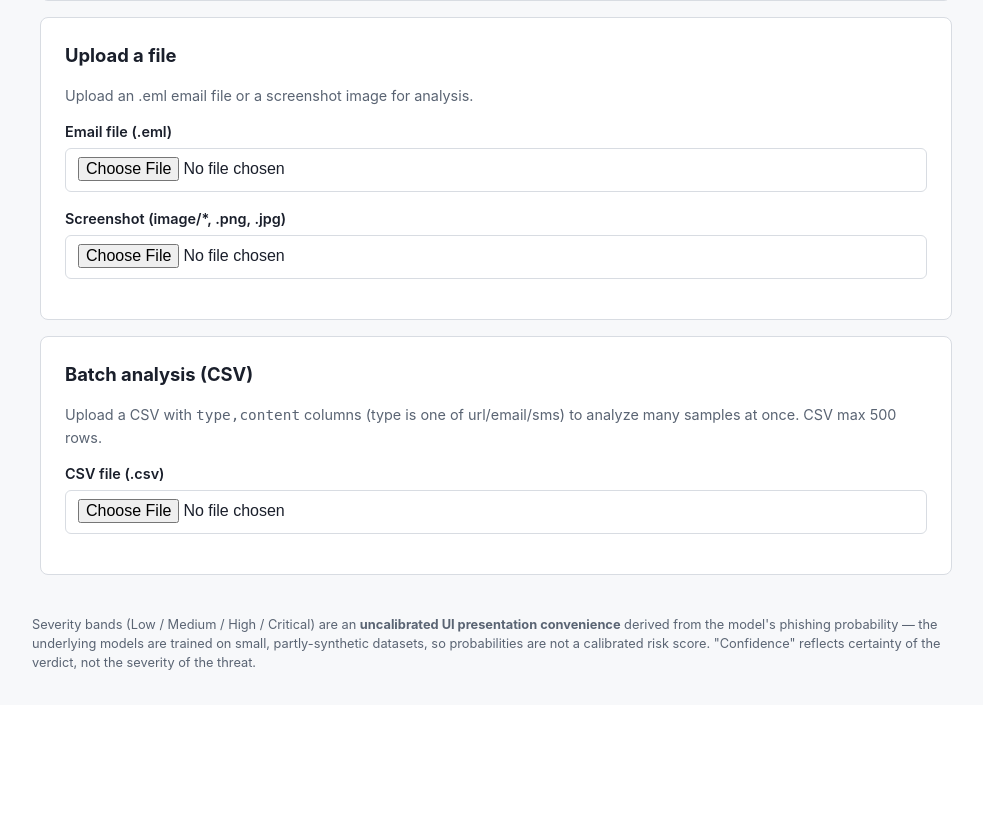
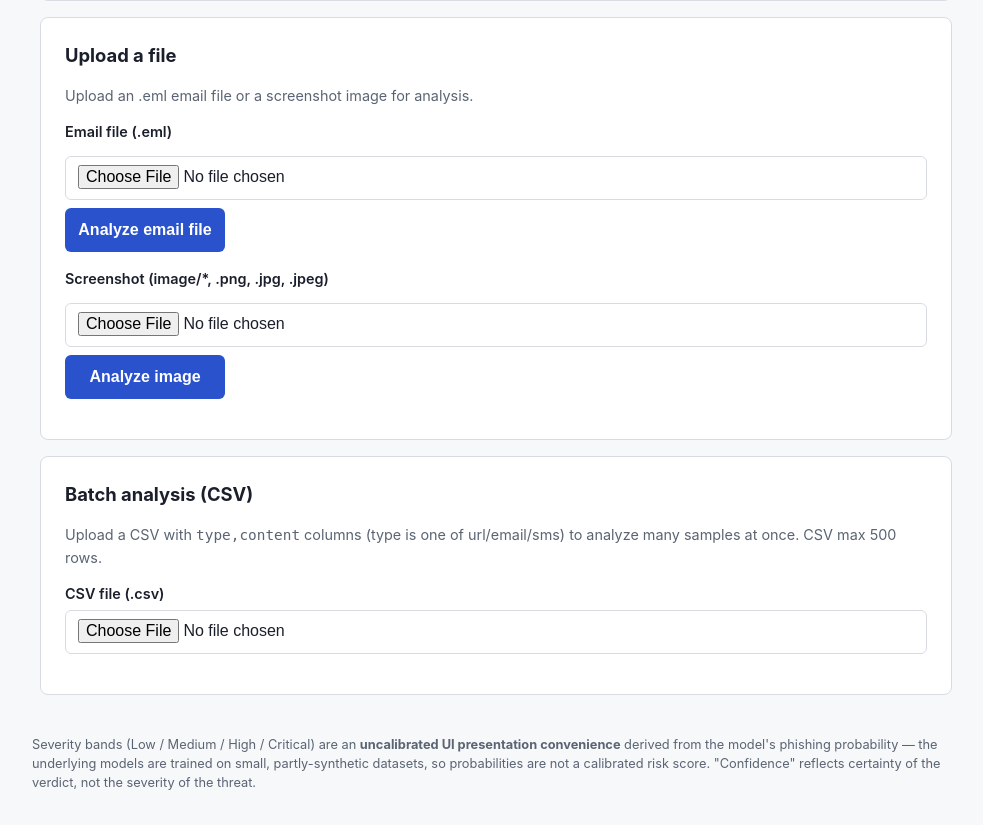
Before and after one commit to H4ck1nGPr13sT/phishguard, a FastAPI app: page / in a window 1280 px wide. Shown: the part 531-1356 px from the top of the page, without its empty margins (144-1127 px from the left). Before the commit the page ends 1201 px from the top, so only its background shows below. Run offline with FastAPI, Linux system fonts and the light colour scheme; parts of the project's set-up code (start-up, migrations or seed data) failed here and were passed over.

Commit message:
feat(08-03): file-upload inputs (.eml, image) + result/upload styling
- index.html: #file-eml + #file-image inputs with dedicated analyze buttons
  in #upload-area; renamed CSV input to #file-csv (present, unwired — 08-05
  binds its upload/polling logic)
- style.css: result rendering styles (verdict, severity chip, confidence,
  explanation, fired-rules list, error) and upload-area button layout
  within the existing 44px touch-target system
- app.js postForm()/analyzeEmlFile()/analyzeImageFile()/bindings for the
  file-upload flow were already included in the Task 1 commit (single
  app.js Write covered the whole file) — see SUMMARY deviations

Co-Authored-By: Claude Sonnet 5.5 <noreply@anthropic.com>

```diff
--- a/src/web/static/style.css
+++ b/src/web/static/style.css
@@ -130,6 +130,59 @@ button:hover {
   border: 1px solid var(--color-border);
 }
 
+.result-verdict {
+  font-size: 1.1rem;
+  margin: 0 0 0.5rem 0;
+}
+
+.result-severity {
+  margin: 0 0 0.5rem 0;
+}
+
+.result-confidence {
+  color: var(--color-muted);
+  margin: 0 0 0.5rem 0;
+}
+
+.result-explanation {
+  margin: 0 0 0.75rem 0;
+}
+
+.result-rules {
+  margin: 0;
+  padding-left: 1.25rem;
+}
+
+.result-rules li {
+  margin-bottom: 0.5rem;
+}
+
+.result-rule-matched {
+  color: var(--color-muted);
+  font-size: 0.85rem;
+}
+
+.result-error {
+  color: var(--sev-critical-fg);
+  font-weight: 600;
+  margin: 0;
+}
+
+/* Upload area: each file input pairs with its own analyze button,
+ * stacked on narrow viewports, staying within the 44px touch-target
+ * system established for form controls above. */
+#upload-area .field {
+  display: flex;
+  flex-direction: column;
+  gap: 0.5rem;
+}
+
+#upload-area button {
+  width: auto;
+  align-self: flex-start;
+  min-width: 10rem;
+}
+
 /* Results table needs horizontal scroll on narrow viewports instead of
  * squeezing columns unreadably small. */
 .table-scroll {
--- a/src/web/templates/index.html
+++ b/src/web/templates/index.html
@@ -43,13 +43,15 @@
       <p class="help-text">Upload an .eml email file or a screenshot image for analysis.</p>
 
       <div class="field">
-        <label for="upload-eml">Email file (.eml)</label>
-        <input type="file" id="upload-eml" name="upload-eml" accept=".eml">
+        <label for="file-eml">Email file (.eml)</label>
+        <input type="file" id="file-eml" name="file-eml" accept=".eml">
+        <button id="analyze-eml-btn" type="button">Analyze email file</button>
       </div>
 
       <div class="field">
-        <label for="upload-image">Screenshot (image/*, .png, .jpg)</label>
-        <input type="file" id="upload-image" name="upload-image" accept="image/*,.png,.jpg,.jpeg">
+        <label for="file-image">Screenshot (image/*, .png, .jpg, .jpeg)</label>
+        <input type="file" id="file-image" name="file-image" accept="image/*,.png,.jpg,.jpeg">
+        <button id="analyze-image-btn" type="button">Analyze image</button>
       </div>
     </section>
 
@@ -62,8 +64,8 @@
       </p>
 
       <div class="field">
-        <label for="upload-csv">CSV file (.csv)</label>
-        <input type="file" id="upload-csv" name="upload-csv" accept=".csv">
+        <label for="file-csv">CSV file (.csv)</label>
+        <input type="file" id="file-csv" name="file-csv" accept=".csv">
       </div>
 
       <div class="table-scroll">
```
